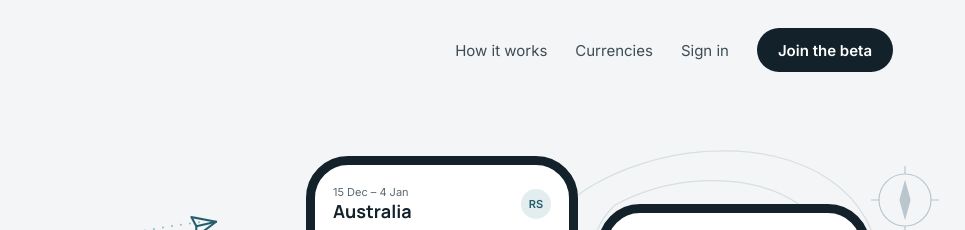
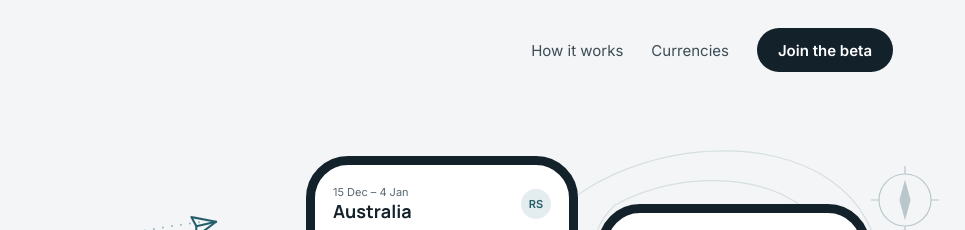
Before and after one commit to richsharples/trkly-site, a plain HTML site: page index.html in a window 1280 px wide. Shown: the top 230 px of the page, 315-1280 px from the left. Drawn offline with Linux system fonts and the light colour scheme.

Commit message:
Hide Sign in link until public launch; drop GitHub Pages files
Co-Authored-By: Claude Opus 5.5 <noreply@anthropic.com>
Claude-Session: https://claude.ai/code/session_011wWFBhta4tpGmhSRZ6T3oo

```diff
--- a/index.html
+++ b/index.html
@@ -27,7 +27,6 @@
 <nav class="nav" aria-label="Main">
 <a href="#how">How it works</a>
 <a href="#currencies">Currencies</a>
-<a href="https://app.trkly.app/login">Sign in</a>
 <a class="btn btn-dark" href="#beta">Join the beta</a>
 </nav>
 </header>
```
Also changed, not shown: 2 other files.
